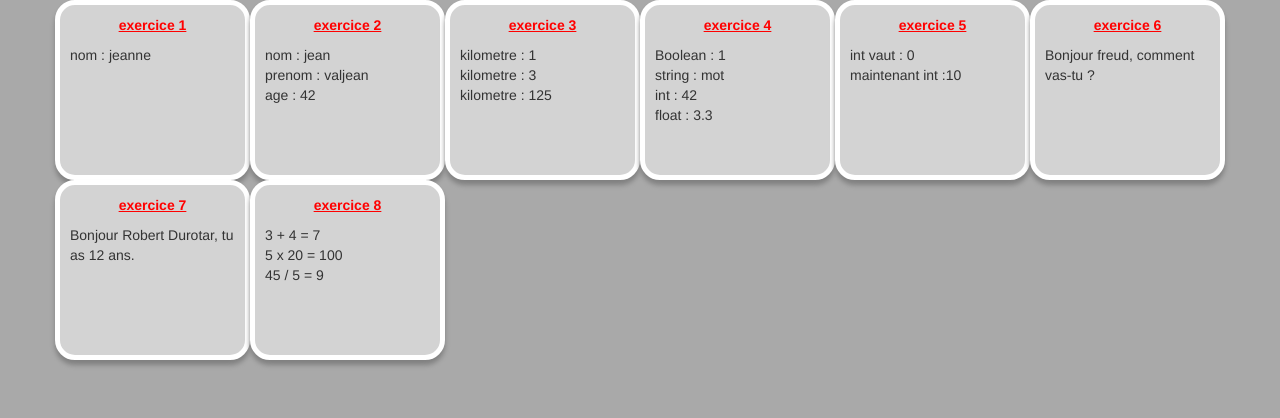
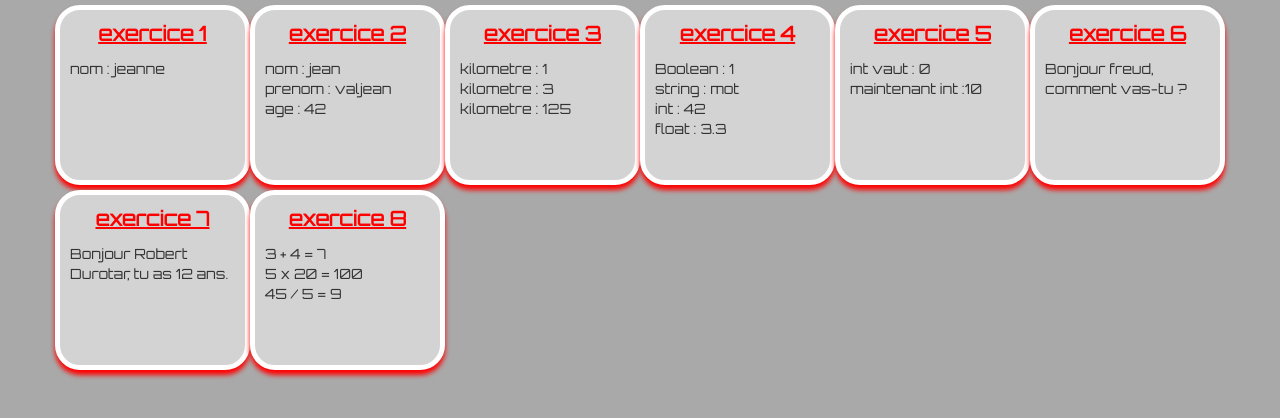
Before and after one commit to Seizuko/startingPHP, a PHP site: page /variable.php in a window 1280 px wide. Shown: the top 418 px of the page. Run offline with PHP 8.4, Linux system fonts and the light colour scheme.

Commit message:
Add files via upload

```diff
--- a/css/style.css
+++ b/css/style.css
@@ -2,15 +2,18 @@ p {
   color: red;
   font-weight: bold;
   text-decoration: underline;
-  text-align: center; }
+  text-align: center;
+  font-size: 20px; }
 
 #border {
   background-color: lightgrey;
   height: 180px;
-  box-shadow: 0px 5px 5px grey;
+  box-shadow: 0px 5px 5px red;
   border: 5px solid white;
   padding: 10px;
-  border-radius: 20px; }
+  border-radius: 25px;
+  font-family: orbitron;
+  margin-top: 5px; }
 
 #border:hover {
   transition-duration: .5s;
--- a/sass/style.scss
+++ b/sass/style.scss
@@ -1,4 +1,4 @@
-p{color:red; font-weight: bold;text-decoration: underline; text-align: center;}
-#border{background-color: lightgrey; height: 180px;box-shadow: 0px 5px 5px grey; border:5px solid white; padding: 10px;border-radius:20px;}
+p{color:red; font-weight: bold;text-decoration: underline; text-align: center;font-size: 20px;}
+#border{background-color: lightgrey; height: 180px;box-shadow: 0px 5px 5px red; border:5px solid white; padding: 10px;border-radius:25px;font-family: orbitron;margin-top:5px;}
 #border:hover{transition-duration:.5s;border:10px solid red;border-radius: 50px;background-color: black; color: white;}
 body{background-color: darkgrey;}
--- a/variable.php
+++ b/variable.php
@@ -11,6 +11,7 @@
 <!-- Latest compiled and minified JavaScript -->
 <script src="https://maxcdn.bootstrapcdn.com/bootstrap/3.3.7/js/bootstrap.min.js" integrity="sha384-Tc5IQib027qvyjSMfHjOMaLkfuWVxZxUPnCJA7l2mCWNIpG9mGCD8wGNIcPD7Txa" crossorigin="anonymous"></script>
 	<link rel="stylesheet" type="text/css" href="css/style.css">
+	<link href="https://fonts.googleapis.com/css?family=Orbitron" rel="stylesheet">
 </head>
 <body>
 
```
